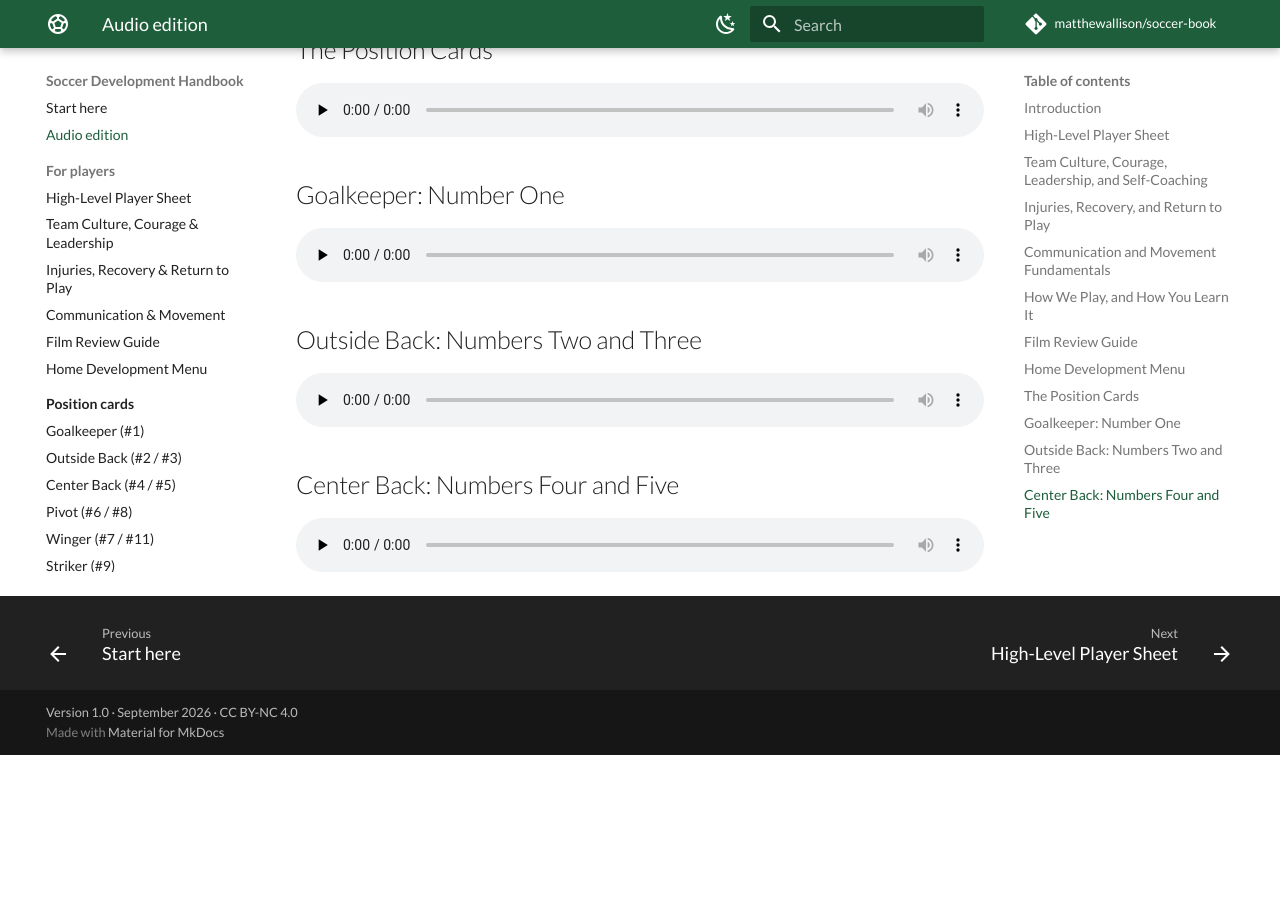
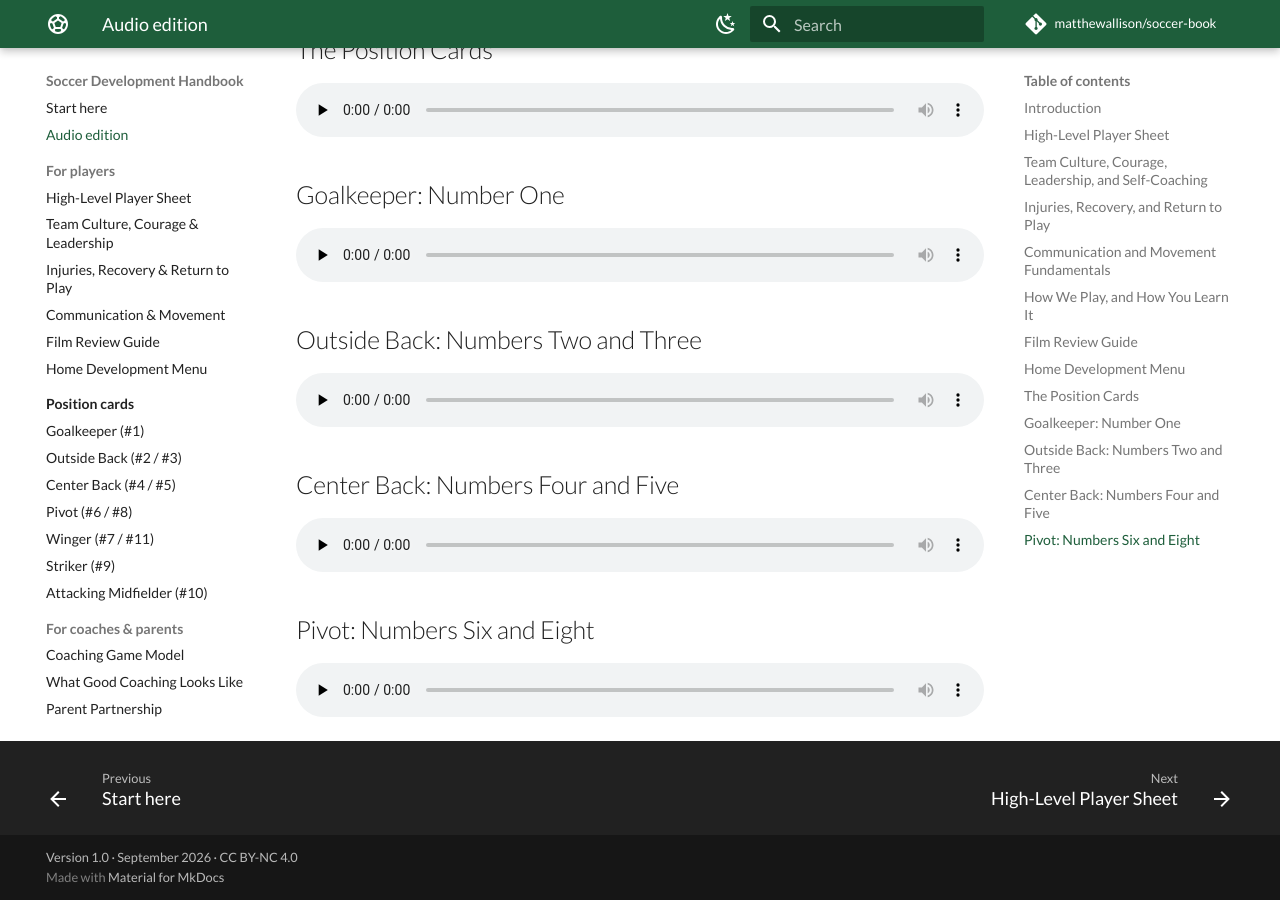
Before and after one commit to matthewallison/soccer-book, an MkDocs documentation site: the page built from docs/audio/index.md, in a window 1280 px wide and 900 px high, scrolled down 1482 px. Built offline with MkDocs 1.6.1 and Material for MkDocs 9.7.7, drawn with Linux system fonts in a browser that asks for light colours; comment, search, counter and statistics services are not loaded; before the commit the page ends 2237 px from its top, so only the background shows below that.

Commit message:
Add "Pivot: Numbers Six and Eight" to the Audio edition page
Generated with audio/generate_audio.py.

Co-Authored-By: Claude Opus 5 (1M context) <noreply@anthropic.com>

```diff
--- a/docs/audio/index.md
+++ b/docs/audio/index.md
@@ -53,3 +53,7 @@ More chapters are being recorded, and this page grows as they're added.
 ## Center Back: Numbers Four and Five
 
 <audio controls preload="none" src="11-center-back.mp3"></audio>
+
+## Pivot: Numbers Six and Eight
+
+<audio controls preload="none" src="12-pivot.mp3"></audio>
```
Also changed, not shown: 1 other file.
